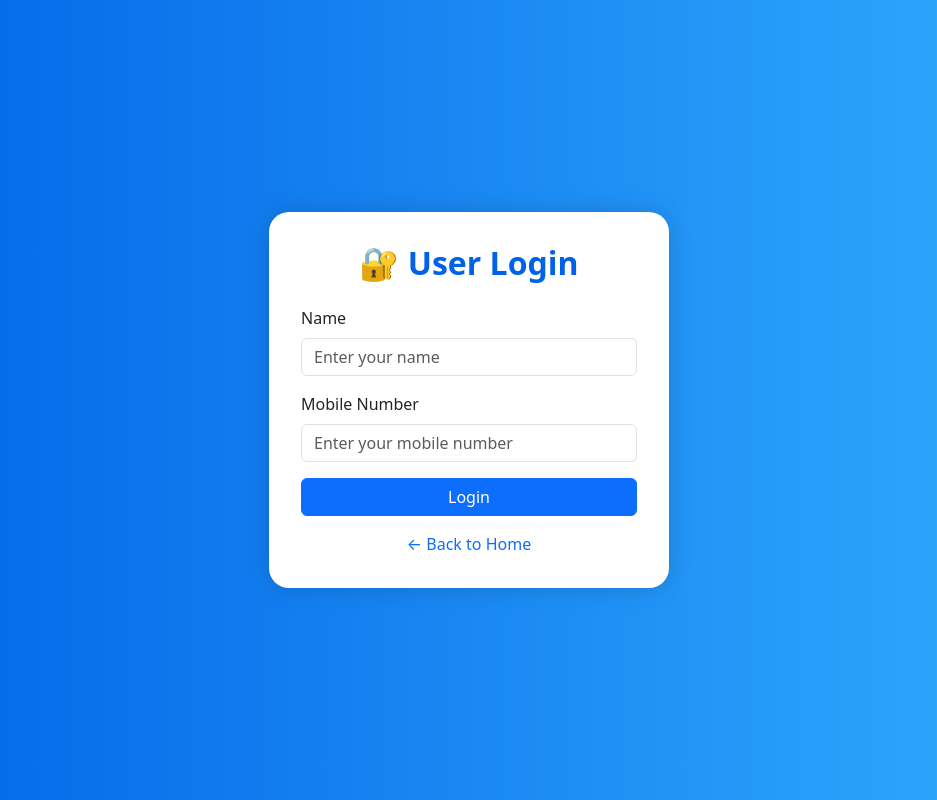
After one commit to AnasRust/Dhani_Finance, a Flask app: page /userlogin in a window 1280 px wide. The commit adds this page. Shown: the whole page, without its empty margins (171-1108 px from the left). Run offline with Flask 2, Linux system fonts and the light colour scheme; parts of the project's set-up code (start-up, migrations or seed data) failed here and were passed over.

```diff
--- a/app.py
+++ b/app.py
@@ -172,6 +172,45 @@ def customer_care():
     return render_template('customer_care_page.html')
 
 
+# User Login Page using existing loan_applications data
+@app.route('/userlogin', methods=['GET', 'POST'])
+def user_login():
+    if request.method == 'POST':
+        username = request.form['username']
+        password = request.form['password']  # Mobile number
+
+        user = collection.find_one({'name': username, 'mobile': password})
+
+        if user:
+            session['logged_user_name'] = user['name']
+            session['logged_user_mobile'] = user['mobile']
+            flash("✅ Login successful!", "success")
+            return redirect(url_for('user_dashboard'))
+        else:
+            flash("❌ Invalid name or mobile number.", "danger")
+            return redirect(url_for('user_login'))
+
+    return render_template('user_login.html')
+
+
+@app.route('/user-dashboard')
+def user_dashboard():
+    if 'logged_user_name' not in session:
+        flash("Please login first!", "warning")
+        return redirect(url_for('user_login'))
+
+    user = collection.find_one({
+        'name': session['logged_user_name'],
+        'mobile': session['logged_user_mobile']
+    })
+
+    if not user:
+        flash("❌ User data not found.", "danger")
+        return redirect(url_for('user_login'))
+
+    return render_template('user_dashboard.html', user=user)
+
+
 
 # Run the App
 if __name__ == '__main__':
--- a/templates/index.html
+++ b/templates/index.html
@@ -48,6 +48,7 @@
     <div class="d-flex">
       <a href="/" class="btn btn-light me-2">Home</a>
       <a href="/apply" class="btn btn-light me-2">Loan Apply</a>
+      <a class="nav-link" href="/userlogin">User Login</a>
     </div>
   </div>
 </nav>
--- /dev/null
+++ b/templates/user_login.html
@@ -0,0 +1,51 @@
+<!DOCTYPE html>
+<html lang="en">
+<head>
+  <meta charset="UTF-8">
+  <title>User Login - Dhani Finance</title>
+  <meta name="viewport" content="width=device-width, initial-scale=1">
+  <link href="https://cdn.jsdelivr.net/npm/bootstrap@5.3.0/dist/css/bootstrap.min.css" rel="stylesheet">
+  <style>
+    body {
+      background: linear-gradient(to right, #0062E6, #33AEFF);
+      min-height: 100vh;
+      display: flex;
+      justify-content: center;
+      align-items: center;
+    }
+    .login-card {
+      background: white;
+      padding: 2rem;
+      border-radius: 20px;
+      box-shadow: 0 0 25px rgba(0,0,0,0.15);
+      width: 100%;
+      max-width: 400px;
+    }
+    .login-title {
+      font-weight: bold;
+      margin-bottom: 1.5rem;
+      color: #0062E6;
+      text-align: center;
+    }
+  </style>
+</head>
+<body>
+  <div class="login-card">
+    <h2 class="login-title">🔐 User Login</h2>
+    <form method="POST">
+      <div class="mb-3">
+        <label class="form-label">Name</label>
+        <input type="text" name="username" class="form-control" placeholder="Enter your name" required>
+      </div>
+      <div class="mb-3">
+        <label class="form-label">Mobile Number</label>
+        <input type="password" name="password" class="form-control" placeholder="Enter your mobile number" required>
+      </div>
+      <button type="submit" class="btn btn-primary w-100">Login</button>
+    </form>
+    <div class="text-center mt-3">
+      <a href="/" class="text-decoration-none text-primary">← Back to Home</a>
+    </div>
+  </div>
+</body>
+</html>
```
Also changed, not shown: templates/transfer.html (+11 -3 lines), templates/user_dashboard.html (added, +66 -0 lines), templates/withdraw.html (+3 -9 lines).
